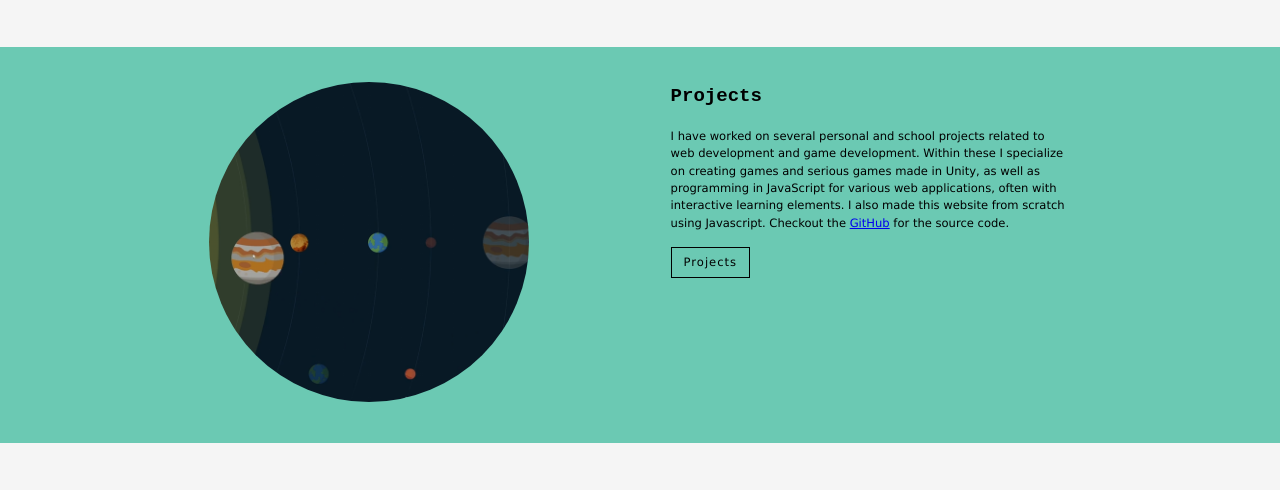
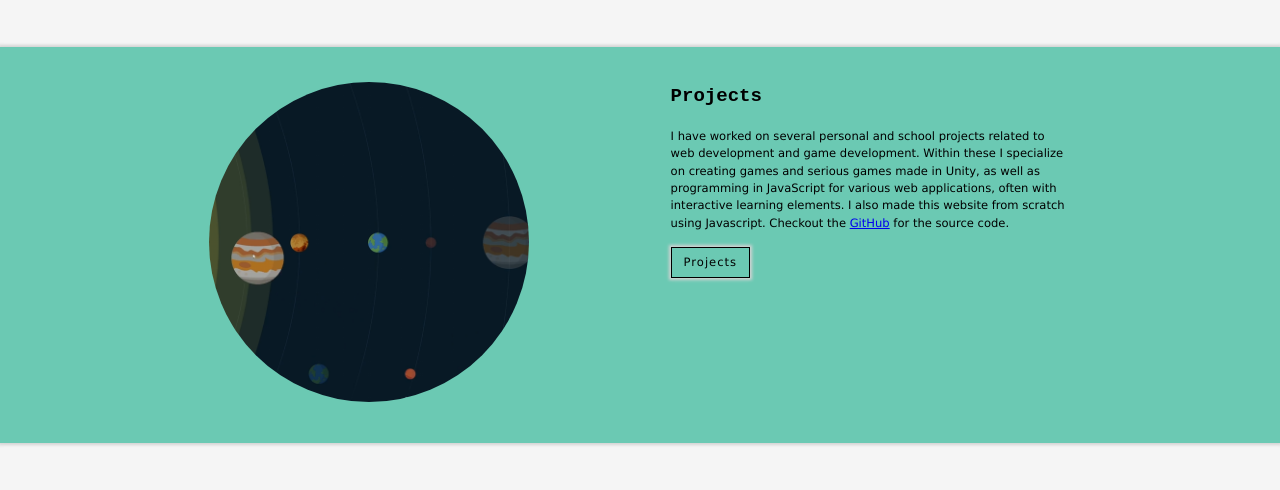
Before and after one commit to lucashoksbergen/Portfolio, a website: page public/index.html in a window 1280 px wide. Shown: the part 440-930 px from the top of the page. Drawn offline with Linux system fonts and the light colour scheme.

Commit message:
Added box-shadows to the colored parts of the webpages

```diff
--- a/public/main.css
+++ b/public/main.css
@@ -82,8 +82,12 @@ li {
   margin-right: 10px;
 }
 
-.projects {
-  background-color: #6bc9b3;
+.projects,
+button,
+.navbar,
+.bottom,
+.gridproject {
+  box-shadow: 0px 0px 3px 2px lightgray;
 }
 
 button {
@@ -108,6 +112,10 @@ button:hover {
   justify-content: center;
   height: auto;
   margin-bottom: 5vh;
+}
+
+.projects {
+  background-color: #6bc9b3;
 }
 
 .griditem {
```
Also changed, not shown: public/index.html (+2 -1 lines).
